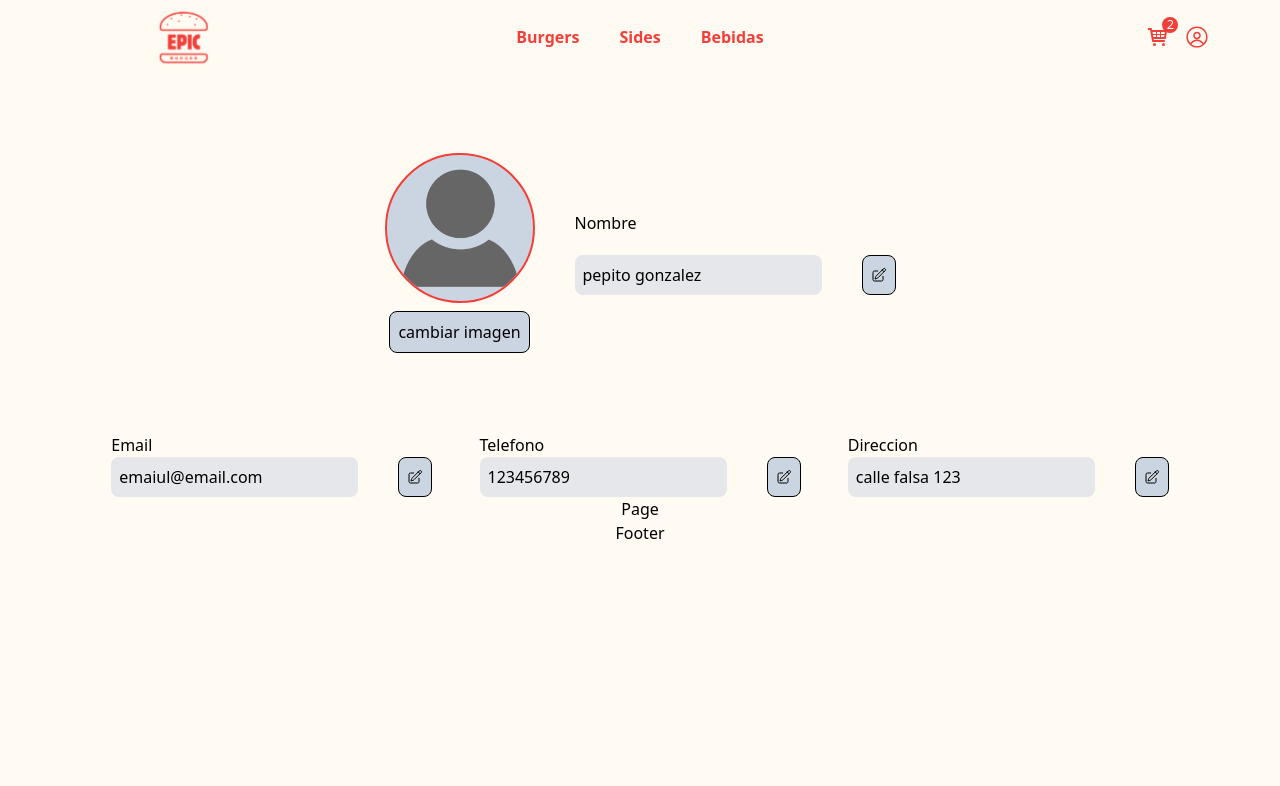
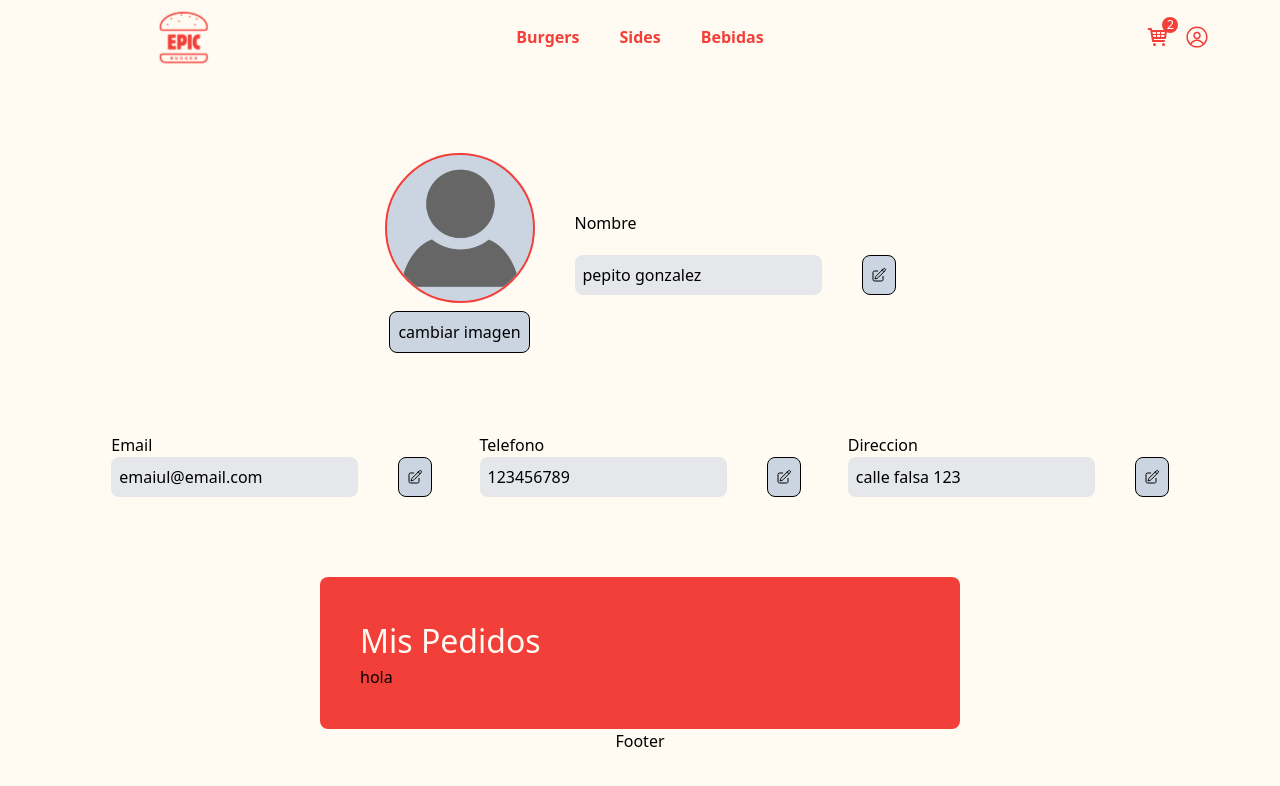
Before and after one commit to emanuelpps/epic-burger-WEB, a Next.js app: page /profile/pedidos in a window 1280 px wide. Shown: the top 786 px of the page. Built offline with nearby package versions, Linux system fonts and the light colour scheme.

Commit message:
refactor: correction in components boxcontainer product card

```diff
--- /dev/null
+++ b/app/profile/components/BoxContainer.tsx
@@ -0,0 +1,26 @@
+import { PrimaryTitle } from "@/app/components/titles/PrimaryTitle";
+
+interface BoxContainerProps {
+  text: string;
+  type: "primary" | "secondary" | "tertiary";
+  children: React.ReactNode;
+}
+
+const BoxContainer: React.FC<BoxContainerProps> = ({
+  text,
+  type,
+  children,
+}) => {
+  return (
+    <div className="flex w-[100%] justify-center items-center mt-20">
+      <div className="bg-[#F23F39] w-[50%] flex flex-col p-10 rounded-lg">
+        <div className="flex">
+          <PrimaryTitle text={text} type={type} />
+        </div>
+        <div className="flex">{children}</div>
+      </div>
+    </div>
+  );
+};
+
+export default BoxContainer;
--- a/app/profile/favoritos/components/Product.tsx
+++ b/app/profile/favoritos/components/Product.tsx
@@ -1,7 +1,36 @@
-import React from "react";
+import Image from "next/image";
+import { TbTrashX } from "react-icons/tb";
 
-const Product = () => {
-  return <div>Product</div>;
+interface ProductProps {
+  product: {
+    id: number;
+    name: string;
+    price: number;
+  };
+}
+
+const Product: React.FC<ProductProps> = ({ product: { id, name, price } }) => {
+  return (
+    <div key={id} className="flex gap-10 bg w-full items-center">
+      <Image
+        src={
+          "https://res.cloudinary.com/dehyuw4zu/image/upload/f_auto,q_auto/v1/Epic-burger/djbd9ilopeixkdbea2kh"
+        }
+        alt={name}
+        width={100}
+        height={100}
+      />
+      <div className="flex gap-10">
+        <h3>{name}</h3>
+        <h3>{price}</h3>
+        <div>
+          <button className="bg-slate-300 p-2 rounded-lg border-[0.1px] border-black">
+            <TbTrashX className="text-red-600" />
+          </button>
+        </div>
+      </div>
+    </div>
+  );
 };
 
 export default Product;
--- a/app/profile/favoritos/components/ProductContainer.tsx
+++ b/app/profile/favoritos/components/ProductContainer.tsx
@@ -1,8 +1,7 @@
 "use client";
-import { PrimaryTitle } from "@/app/components/titles/PrimaryTitle";
-import Image from "next/image";
 import React, { useState } from "react";
-import { TbTrashX } from "react-icons/tb";
+import BoxContainer from "../../components/BoxContainer";
+import Product from "./Product";
 
 const ProductContainer = () => {
   const [productData] = useState([
@@ -32,39 +31,15 @@ const ProductContainer = () => {
     },
   ]);
   return (
-    <div className="flex w-[100%] justify-center items-center mt-20">
-      <div className="bg-[#F23F39] w-[50%] flex flex-col p-10 rounded-lg">
-        <div className="flex">
-          <PrimaryTitle text="Productos Favoritos" type="tertiary" />
-        </div>
-        <div className="bg-slate-100 h-full w-full rounded-xl flex flex-col gap-10 p-10">
+    <>
+      <BoxContainer text="Favoritos" type="tertiary">
+        <div className="flex flex-col gap-4 bg-slate-100 w-full p-4 rounded-lg">
           {productData.map((product) => (
-            <div
-              key={product.id}
-              className="flex gap-10 bg w-full items-center"
-            >
-              <Image
-                src={
-                  "https://res.cloudinary.com/dehyuw4zu/image/upload/f_auto,q_auto/v1/Epic-burger/djbd9ilopeixkdbea2kh"
-                }
-                alt={product.name}
-                width={100}
-                height={100}
-              />
-              <div className="flex gap-10">
-                <h3>{product.name}</h3>
-                <h3>{product.price}</h3>
-                <div>
-                  <button className="bg-slate-300 p-2 rounded-lg border-[0.1px] border-black">
-                    <TbTrashX className="text-red-600" />
-                  </button>
-                </div>
-              </div>
-            </div>
+            <Product key={product.id} product={product} />
           ))}
         </div>
-      </div>
-    </div>
+      </BoxContainer>
+    </>
   );
 };
 
--- a/app/profile/pedidos/components/OrdersContainer.tsx
+++ b/app/profile/pedidos/components/OrdersContainer.tsx
@@ -1,7 +1,13 @@
-import React from "react";
+import BoxContainer from "../../components/BoxContainer";
 
 const OrdersContainer = () => {
-  return <div>OrdersContainer</div>;
+  return (
+    <>
+      <BoxContainer text="Mis Pedidos" type="tertiary">
+        <div>hola</div>
+      </BoxContainer>
+    </>
+  );
 };
 
 export default OrdersContainer;
--- a/app/profile/pedidos/page.tsx
+++ b/app/profile/pedidos/page.tsx
@@ -1,7 +1,12 @@
 import React from "react";
+import OrdersContainer from "./components/OrdersContainer";
 
 const Page = () => {
-  return <div>Page</div>;
+  return (
+    <div className="w-[100%] h-[100%] flex justify-center items-center">
+      <OrdersContainer />
+    </div>
+  );
 };
 
 export default Page;
```
